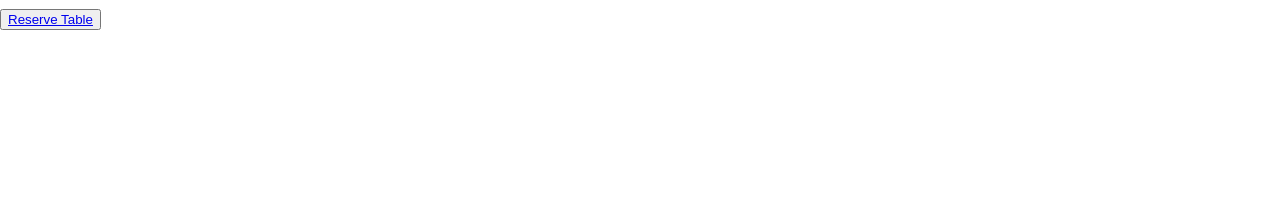
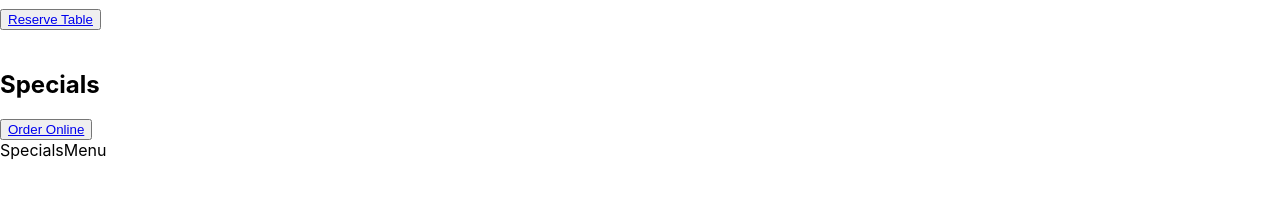
Before and after one commit to code-death/little-lemon, a React (Create React App) app: page / in a window 1280 px wide. Shown: the part 308-506 px from the top of the page. Built offline with nearby package versions, Linux system fonts and the light colour scheme.

Commit message:
Added the Specials section

```diff
--- a/src/App.js
+++ b/src/App.js
@@ -1,11 +1,13 @@
 import Hero from './components/Hero';
 import Navbar from './components/Navbar';
+import Specials from './components/Specials';
 
 function App() {
   return (
     <div className="App">
       <Navbar />
       <Hero />
+      <Specials />
     </div>
   );
 }
--- /dev/null
+++ b/src/components/Specials.js
@@ -0,0 +1,14 @@
+import React from 'react'
+import SpecialsMenu from './SpecialsMenu'
+
+export default function Specials() {
+  return (
+    <div className='specials'>
+        <div className='specialsTop'>
+            <h2>Specials</h2>
+            <button><a href="/order">Order Online</a></button>
+        </div>
+        <SpecialsMenu />
+    </div>
+  )
+}
--- /dev/null
+++ b/src/components/SpecialsMenu.js
@@ -0,0 +1,7 @@
+import React from 'react'
+
+export default function SpecialsMenu() {
+  return (
+    <div>SpecialsMenu</div>
+  )
+}
```
